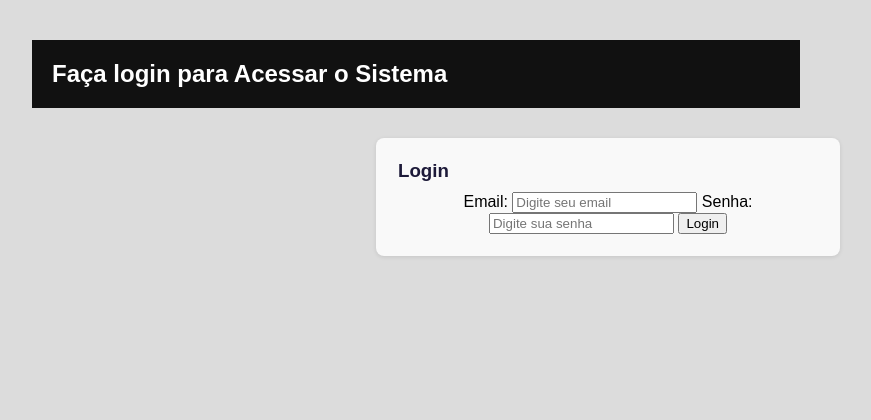
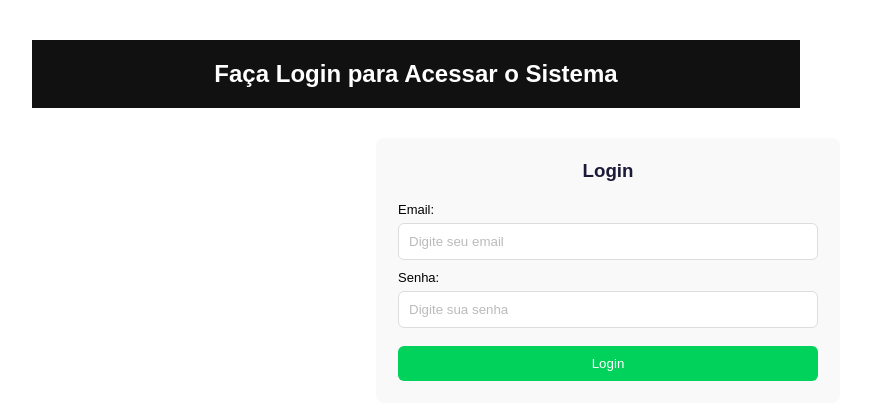
Before and after one commit to kurachix/Projeto-Login-CSS, a plain HTML site: page index.html in a window 1280 px wide. Shown: the whole page, without its empty margins (32-903 px from the left). Drawn offline with Linux system fonts and the light colour scheme.

Commit message:
Finalização após reeescrita

```diff
--- a/index.html
+++ b/index.html
@@ -7,26 +7,32 @@
     <link rel="stylesheet" href="style.css">
 </head>
 <body>
-
     <div class="container">
-  <h2>Faça login para Acessar o Sistema</h2>
+        <h2>Faça Login para Acessar o Sistema</h2>
 
         <div class="login-box">
-  <h3>Login</h3>
-  <form>
+            <h3>
+                Login
+            </h3>
+
+            <form >
                 <label for="email">Email:</label>
-    <input type="email" id="email" placeholder="Digite seu email">
+                <input type="email" id="email" name="Email" placeholder="Digite seu email">
 
                 <label for="senha">Senha:</label>
-    <input type="password" id="senha" placeholder="Digite sua senha">
+                <input type="password" id="senha" name="Senha" placeholder="Digite sua senha">
 
-    <button type="submit">Login</button>
+                <button type="submit" aria-label="Entrar no sistema">Login</button>
+
+
+
+
             </form>
-</div>
 
 
         </div>
 
+    </div>
 
 </body>
 </html>
--- a/style.css
+++ b/style.css
@@ -1,18 +1,20 @@
 body {
     margin: 0;
     font-family: Arial, sans-serif;
-  background-color: #dcdcdc;
+    background-color: dcdcdc;
 }
 
 .container {
     text-align: center;
     margin-top: 40px;
+
 }
+
 h2 {
     background-color: #111;
     color: #fff;
     padding: 20px;
-  text-align: left;
+    text-align: center;
     width: 60%;
     margin-left: 5%;
     box-sizing: border-box;
@@ -24,10 +26,50 @@ h2 {
     margin: 30px auto;
     padding: 22px;
     border-radius: 8px;
-  box-shadow: 0 1px 4px rgba(0,0,0,0.1);
+    box-shadow: 0 1px 4px rgba (0, 0, 0, 0.1);
+
 }
+
 .login-box h3 {
-  text-align: left;
+    text-align: center;
     color: #1d1a39;
     margin: 0 0 10px 0;
 }
+
+form {
+    display: flex;
+    flex-direction: column;
+}
+
+label {
+    margin: 10px 0 6px;
+    font-size: 13px;
+    text-align: left;
+}
+
+input {
+    padding: 10px;
+    border: 1px solid #ddd;
+    border-radius: 6px;
+    outline: none;
+    box-sizing: border-box;
+}
+
+input::placeholder {
+    color: #bbb;
+}
+
+button {
+    margin-top: 18px;
+    padding: 10px;
+    background: #00d25b;
+    color: #fff;
+    border: none;
+    border-radius: 6px;
+    cursor: pointer;
+
+}
+
+button:hover {
+    background: #00b24f;
+}
```
Lines whose indentation alone changed are shown as unchanged.
